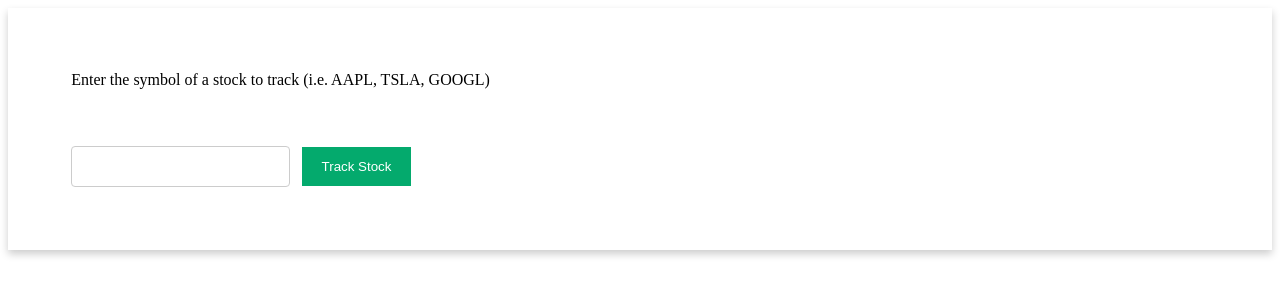
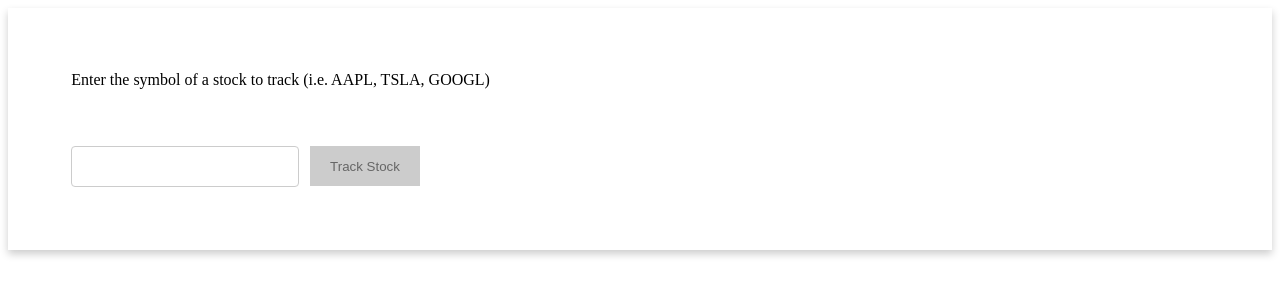
Before and after one commit to Andres241093/Angular-Level-2-certification-mini-project---Stock-tracker-, an Angular app: page / in a window 1280 px wide. Shown: the top 300 px of the page. Built offline with nearby package versions, Linux system fonts and the light colour scheme.

Commit message:
10 files modified

```diff
--- a/src/app/app.component.css
+++ b/src/app/app.component.css
@@ -1,3 +1,3 @@
-p {
+body {
   font-family: Lato;
 }
--- a/src/app/app.component.html
+++ b/src/app/app.component.html
@@ -1 +1,3 @@
-<router-outlet></router-outlet>
+<app-block-ui>
+  <router-outlet></router-outlet>
+</app-block-ui>
--- a/src/app/app.module.ts
+++ b/src/app/app.module.ts
@@ -4,9 +4,10 @@ import { BrowserModule } from '@angular/platform-browser';
 import { AppRoutingModule } from './app-routing.module';
 
 import { AppComponent } from './app.component';
+import { BlockUiModule } from './shared/block-ui/block-ui.module';
 
 @NgModule({
-  imports: [BrowserModule, AppRoutingModule, HttpClientModule],
+  imports: [BrowserModule, AppRoutingModule, HttpClientModule, BlockUiModule],
   declarations: [AppComponent],
   bootstrap: [AppComponent],
 })
--- a/src/app/pages/stock/stock-details/stock-details.component.css
+++ b/src/app/pages/stock/stock-details/stock-details.component.css
@@ -10,7 +10,7 @@ span {
   margin-bottom: 3%;
 }
 
-.container {
+.stock-container {
   margin-top: 3%;
   display: flex;
   justify-content: space-between;
--- a/src/app/pages/stock/stock-details/stock-details.component.html
+++ b/src/app/pages/stock/stock-details/stock-details.component.html
@@ -1,9 +1,10 @@
-<app-block-ui>
-  <button id="backBtn" class="secondary" routerLink="'/'"><< Back</button>
-
-  <app-card>
+<button id="backBtn" class="secondary" routerLink="'/'">Back</button>
+<app-card *ngIf="sentimentData">
   <span class="title">{{ sentimentData?.symbol }}</span>
-    <div class="container" *ngIf="sentimentData.data.length > 0; else noData">
+  <div
+    class="stock-container"
+    *ngIf="sentimentData.data.length > 0; else noData"
+  >
     <div
       class="sentiment-container"
       *ngFor="let sentiment of sentimentData.data"
@@ -15,10 +16,7 @@
         <span>Change: {{ sentiment.change }}</span>
         <span>MSPR: {{ sentiment.mspr | number: '1.2-2' }}</span>
       </div>
-        <div
-          class="green-arrow"
-          *ngIf="sentiment.change >= 0; else rowDownIcon"
-        >
+      <div class="green-arrow" *ngIf="sentiment.change >= 0; else rowDownIcon">
         🡱
       </div>
       <ng-template #rowDownIcon>
@@ -30,4 +28,3 @@
     <div class="container">No data available</div>
   </ng-template>
 </app-card>
-</app-block-ui>
--- a/src/app/pages/stock/stock-details/stock-details.component.ts
+++ b/src/app/pages/stock/stock-details/stock-details.component.ts
@@ -42,19 +42,18 @@ export class StockDetailsComponent implements OnInit {
   }
 
   getDateRange(): DateRange {
-    const today = new Date();
-    const date = new Date();
-    today.setDate(date.getDate() - 1);
-    date.setDate(date.getDate() - 1);
-    date.setMonth(date.getMonth() - 2);
+    const from = new Date();
+    const to = new Date();
+    from.setMonth(from.getMonth() - 3);
+    to.setMonth(to.getMonth() - 1);
     return {
-      from: date.toISOString().slice(0, 10),
-      to: today.toISOString().slice(0, 10),
+      from: from.toISOString().slice(0, 10),
+      to: to.toISOString().slice(0, 10),
     };
   }
 
   transformToYear(month: number): Date {
     const year = new Date().getFullYear();
-    return new Date(year, month, 2);
+    return new Date(year, month, 1);
   }
 }
--- a/src/app/pages/stock/stock-list/stock-list.component.css
+++ b/src/app/pages/stock/stock-list/stock-list.component.css
@@ -1,5 +1,12 @@
+.form {
+  display: flex;
+  flex-direction: column;
+  width: 20%;
+}
+
 .container {
   margin-top: 5%;
+  display: flex;
 }
 
 .card-list {
@@ -16,6 +23,7 @@
 
 button {
   margin-left: 1%;
+  height: 40px;
 }
 
 button:disabled {
--- a/src/app/pages/stock/stock-list/stock-list.component.html
+++ b/src/app/pages/stock/stock-list/stock-list.component.html
@@ -1,9 +1,15 @@
-<app-block-ui>
 <app-card>
   Enter the symbol of a stock to track (i.e. AAPL, TSLA, GOOGL)
   <div class="container">
+    <div class="form">
       <input id="stockInput" [formControl]="searchControl" type="text" />
-      <button class="primary" id="trackBtn" (click)="searchData()">
+    </div>
+    <button
+      class="primary"
+      id="trackBtn"
+      (click)="searchData()"
+      [disabled]="!searchControl.valid"
+    >
       Track Stock
     </button>
   </div>
@@ -17,4 +23,3 @@
     ></app-company-card>
   </div>
 </div>
-</app-block-ui>
--- a/src/app/pages/stock/stock-list/stock-list.component.ts
+++ b/src/app/pages/stock/stock-list/stock-list.component.ts
@@ -1,5 +1,5 @@
 import { Component, OnInit } from '@angular/core';
-import { FormControl } from '@angular/forms';
+import { FormControl, Validators } from '@angular/forms';
 import { forkJoin } from 'rxjs';
 import { CompanyDetails } from '../../../interfaces/company';
 import { Quote } from '../../../interfaces/quote';
@@ -14,7 +14,7 @@ import { StorageService } from '../../../services/storage.service';
   styleUrls: ['./stock-list.component.css'],
 })
 export class StockListComponent implements OnInit {
-  searchControl: FormControl = new FormControl('');
+  searchControl: FormControl = new FormControl('', Validators.required);
   searchValue: string;
   stockSymbol: StockSymbol;
   stockList: Array<StockSymbol> = [];
--- a/src/styles.css
+++ b/src/styles.css
@@ -18,3 +18,7 @@
   cursor: pointer;
   opacity: 0.8;
 }
+
+.error {
+  color: red;
+}
```
Lines whose indentation alone changed are shown as unchanged.
